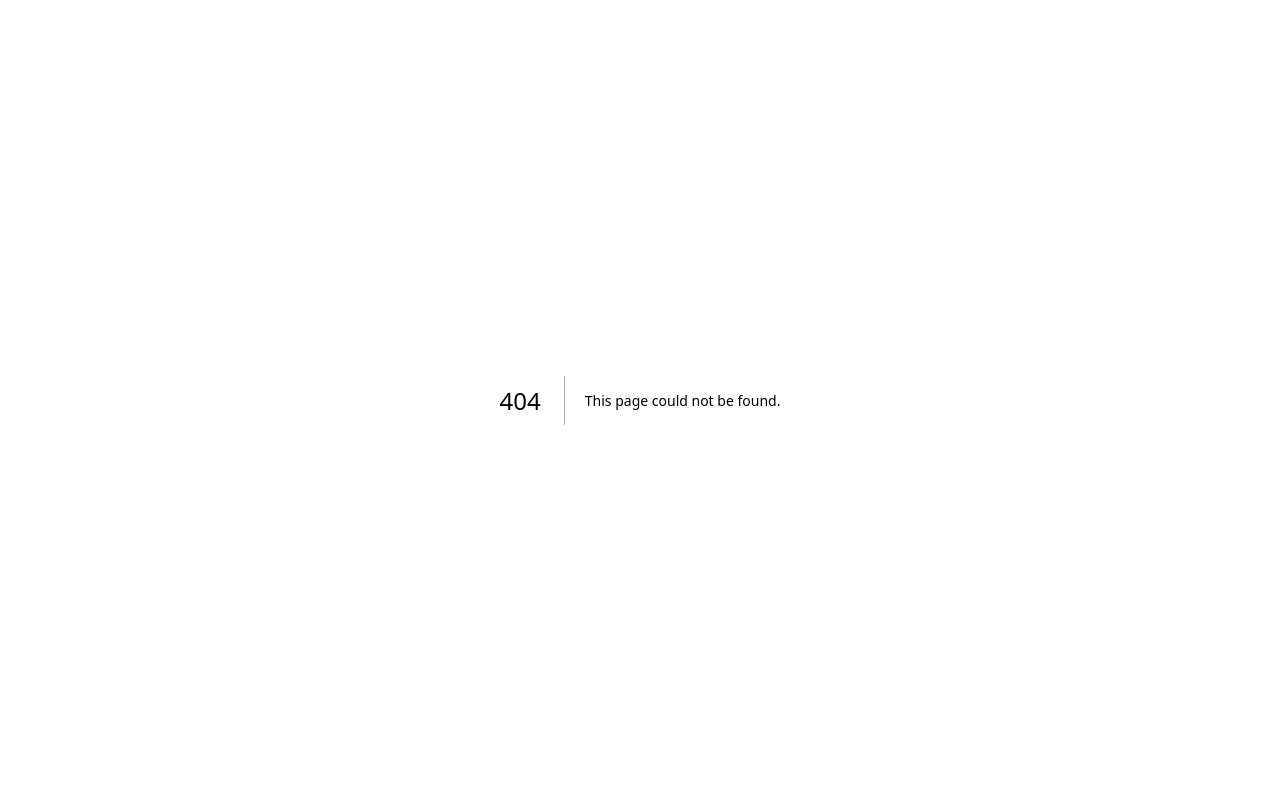
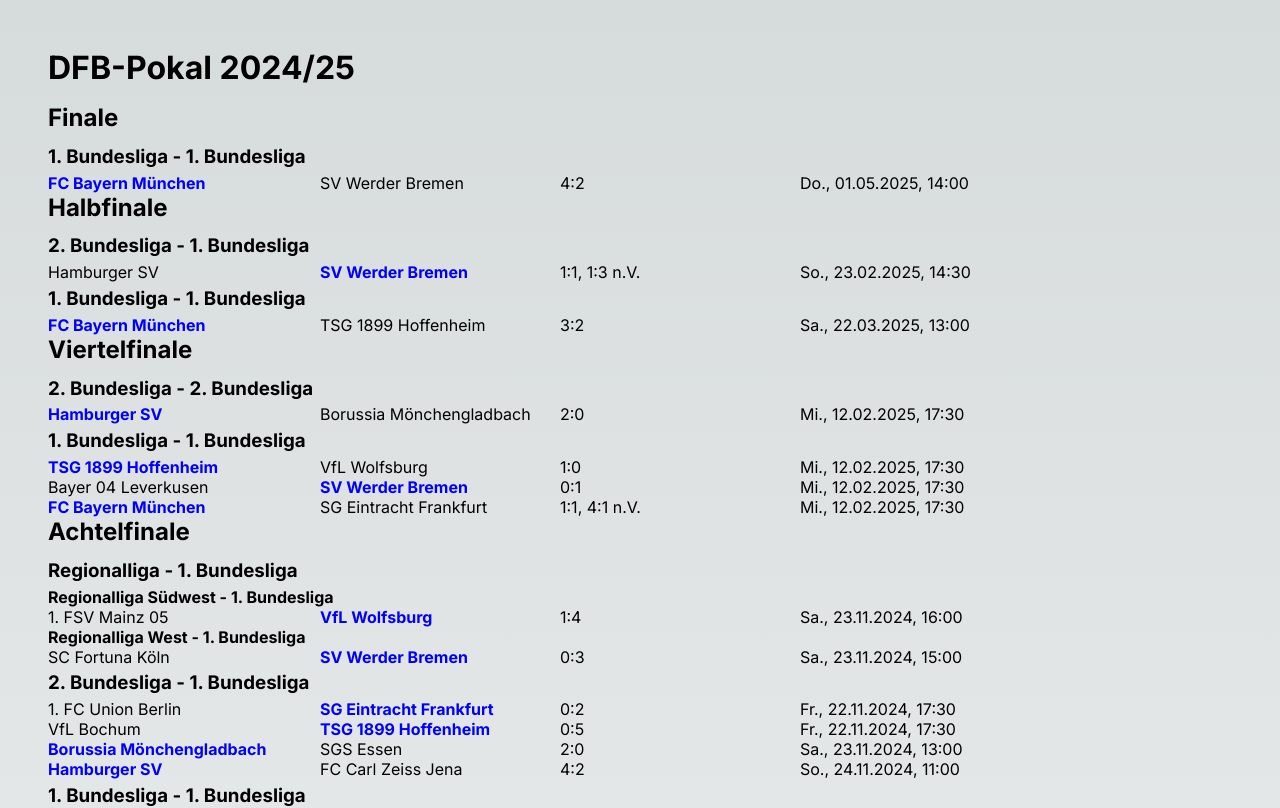
Before and after one commit to sklinkusch/dfb-pokal, a Next.js app: page /women/2024-25 in a window 1280 px wide. Before the commit this address had no page. Shown: the top 808 px of the page. Built offline with nearby package versions, Linux system fonts and the light colour scheme.

Commit message:
DFB-Pokal Women, season 2024/25: add page will all data

```diff
--- a/src/app/page.tsx
+++ b/src/app/page.tsx
@@ -27,6 +27,9 @@
           <h2 className={styles.h2}>Frauen</h2>
           <ul className={styles.ul}>
             <li>
+              <Link href="/women/2024-25" className={styles.link}>Saison 2024/25</Link>
+            </li>
+            <li>
               <Link href="/women/2023-24" className={styles.link}>Saison 2023/24</Link>
             </li>
             <li>
--- /dev/null
+++ b/src/app/women/2024-25/page.tsx
@@ -0,0 +1,176 @@
+'use client'
+import { useState, useEffect } from 'react'
+import Link from 'next/link'
+import Round from '@/components/Round'
+import styles from '@/styles/index.module.css'
+
+export default function DFBPokal_2024_25() {
+  const l1teams: { [key: string ]: string } = {
+    FCB: 'FC Bayern München',
+    WOB: 'VfL Wolfsburg',
+    SGE: 'SG Eintracht Frankfurt',
+    ESS: 'SGS Essen',
+    HOF: 'TSG 1899 Hoffenheim',
+    B04: 'Bayer 04 Leverkusen',
+    SVW: 'SV Werder Bremen',
+    RBL: 'RB Leipzig',
+    SCF: 'SC Freiburg',
+    KÖL: '1. FC Köln',
+    POT: '1. FFC Turbine Potsdam',
+    CZJ: 'FC Carl Zeiss Jena'
+  };
+  const Liga1 = Object.keys(l1teams).reduce((acc: Teams, team) => {
+    const obj = { ...acc };
+    obj[team] = { name: l1teams[team], league: '1' };
+    return obj;
+  }, {});
+  const l2teams: { [key: string ]: string } = {
+    FCN: '1. FC Nürnberg',
+    MSV: 'MSV Duisburg',
+    SVM: 'SV Meppen',
+    HSV: 'Hamburger SV',
+    AND: 'SG 99 Andernach',
+    SAN: 'SC Sand',
+    GÜT: 'FSV Gütersloh 2009',
+    MGL: 'Borussia Mönchengladbach',
+    FCI: 'FC Ingolstadt 04',
+    WEI: 'SV 67 Weinberg',
+    FCU: '1. FC Union Berlin',
+    BOC: 'VfL Bochum'
+  };
+  const Liga2 = Object.keys(l2teams).reduce((acc: Teams, team) => {
+    const obj = { ...acc };
+    obj[team] = { name: l2teams[team], league: '2' };
+    return obj;
+  }, {});
+  const l3teams: { [key: string ]: [string, string] } = {
+    HEN: ['SV Henstedt-Ulzburg', 'N'],
+    BUN: ['ATS Buntentor', 'N'],
+    STP: ['FC St. Pauli', 'N'],
+    KIE: ['Kieler MTV', 'N'],
+    BSC: ['Hertha BSC Berlin', 'NO'],
+    VBL: ['FC Viktoria 1889 Berlin', 'NO'],
+    ROS: ['FC Hansa Rostock', 'NO'],
+    FCM: ['1. FC Magdeburg', 'NO'],
+    ERF: ['Rot-Weiß Erfurt', 'NO'],
+    BIE: ['Arminia Bielefeld', 'W'],
+    FKÖ: ['SC Fortuna Köln', 'W'],
+    WAR: ['VfR Warbeyen', 'W'],
+    WME: ['DJK Wacker Mecklenbeck', 'W'],
+    M05: ['1. FSV Mainz 05', 'SW'],
+    ISS: ['TuS Issel', 'SW'],
+    SVE: ['SV Elversberg', 'SW'],
+    SIG: ['SC Siegelbach', 'SW'],
+    HEG: ['SV Hegnach', 'S'],
+    KOF: ['Kickers Offenbach', 'S'],
+    KSC: ['Karlsruher SC', 'S'],
+    VfB: ['VfB Stuttgart', 'S'],
+  };
+  const Liga3 = Object.keys(l3teams).reduce((acc: Teams, team) => {
+    const obj = { ...acc };
+    obj[team] = { name: l3teams[team][0], league: `3${l3teams[team][1]}` };
+    return obj;
+  }, {});
+  const l4teams: { [ key: string ]: [string, string] } = {
+    FOR: ['FC Forstern', 'BY'],
+    BRA: ['BSG Stahl Brandenburg', 'BB'],
+    GÖT: ['ESV RW Göttingen', 'NIO'],
+    ELS: ['SV Eintracht Leipzig-Süd', 'SN'],
+    HFV: ['Hegauer FV', 'BW'],
+  };
+  const Liga4 = Object.keys(l4teams).reduce((acc: Teams, team) => {
+    const obj = { ...acc };
+    obj[team] = { name: l4teams[team][0], league: `4${l4teams[team][1]}`};
+    return obj;
+  }, {});
+  const teams: Teams = { ...Liga1, ...Liga2, ...Liga3, ...Liga4 };
+  const getMatch = (shortHome: string, shortAway: string, date?: string, result?: string, identifier?: 1 | 2, live?: boolean) => {
+    if (teams.hasOwnProperty(shortHome) && teams.hasOwnProperty(shortAway)) {
+      const homeTeam = teams[shortHome];
+      const awayTeam = teams[shortAway];
+      const resultObject: Match = { home: homeTeam.name, homeLeague: homeTeam.league, away: awayTeam.name, awayLeague: awayTeam.league };
+      if (date) resultObject.date = date;
+      if (result) resultObject.result = result;
+      if (identifier) resultObject.identifier = identifier;
+      if (live) resultObject.live = live;
+      return resultObject;
+    }
+  }
+  const data: Data = {
+    'Finale': [
+      getMatch('FCB', 'SVW', '2025-05-01T14:00Z', '4:2', 1),
+    ],
+    'Halbfinale': [
+      getMatch('FCB', 'HOF', '2025-03-22T13:00Z', '3:2', 1),
+      getMatch('HSV', 'SVW', '2025-02-23T14:30Z', '1:1, 1:3 n.V.', 2),
+    ],
+    'Viertelfinale': [
+      getMatch('HOF', 'WOB', '2025-02-12T17:30Z', '1:0', 1),
+      getMatch('HSV', 'MGL', '2025-02-12T17:30Z', '2:0', 1),
+      getMatch('B04', 'SVW', '2025-02-12T17:30Z', '0:1', 2),
+      getMatch('FCB', 'SGE', '2025-02-12T17:30Z', '1:1, 4:1 n.V.', 1),
+    ],
+    'Achtelfinale': [
+      getMatch('B04', 'POT', '2024-11-22T17:00Z', '1:0', 1),
+      getMatch('FCU', 'SGE', '2024-11-22T17:30Z', '0:2', 2),
+      getMatch('BOC', 'HOF', '2024-11-22T17:30Z', '0:5', 2),
+      getMatch('MGL', 'ESS', '2024-11-23T13:00Z', '2:0', 1),
+      getMatch('FKÖ', 'SVW', '2024-11-23T15:00Z', '0:3', 2),
+      getMatch('M05', 'WOB', '2024-11-23T16:00Z', '1:4', 2),
+      getMatch('HSV', 'CZJ', '2024-11-24T11:00Z', '4:2', 1),
+      getMatch('SCF', 'FCB', '2024-11-24T15:00Z', '1:2', 2),
+    ],
+    '2. Hauptrunde': [
+      getMatch('BSC', 'WOB', '2024-09-06T16:30Z', '0:6', 2),
+      getMatch('MSV', 'HSV', '2024-09-07T11:00Z', '0:9', 2),
+      getMatch('SVM', 'CZJ', '2024-09-07T12:00Z', '1:1, 1:1 n.V., 2:3 i.E.', 2),
+      getMatch('KIE', 'BOC', '2024-09-07T12:00Z', '0:4', 2),
+      getMatch('FCN', 'SCF', '2024-09-07T12:00Z', '1:2', 2),
+      getMatch('M05', 'KOF', '2024-09-07T15:00Z', '3:0', 1),
+      getMatch('KSC', 'B04', '2024-09-08T10:00Z', '0:2', 2),
+      getMatch('FKÖ', 'WEI', '2024-09-08T11:00Z', '3:1', 1),
+      getMatch('SAN', 'FCB', '2024-09-08T12:00Z', '0:6', 2),
+      getMatch('MGL', 'KÖL', '2024-09-08T12:00Z', '1:1, 1:1 n.V., 8:7 i.E.', 1),
+      getMatch('BIE', 'SVW', '2024-09-08T13:00Z', '0:4', 2),
+      getMatch('VBL', 'POT', '2024-09-08T13:00Z', 'ß:2', 2),
+      getMatch('HEG', 'HOF', '2024-09-08T13:00Z', '0:7', 2),
+      getMatch('WME', 'ESS', '2024-09-08T13:30Z', '0:3', 2),
+      getMatch('FCU', 'RBL', '2024-09-08T14:00Z', '1:0', 1),
+      getMatch('ERF', 'SGE', '2024-09-11T16:30Z', '0:10', 2),
+    ],
+    '1. Hauptrunde': [
+      getMatch('BSC', 'BUN', '2024-08-17T12:00Z', '5:0', 1),
+      getMatch('FKÖ', 'ISS', '2024-08-17T12:00Z', '3:1', 1),
+      getMatch('KSC', 'SVE', '2024-08-17T13:00Z', '5:0', 1),
+      getMatch('WAR', 'WME', '2024-08-17T16:00Z', '1:1, 1:1 n.V., 3:4 i.E.', 2),
+      getMatch('ROS', 'BOC', '2024-08-18T09:00Z', '0:10', 2),
+      getMatch('SIG', 'ERF', '2024-08-18T11:30Z', '2:5', 2),
+      getMatch('STP', 'BIE', '2024-08-18T12:00Z', '0:2', 2),
+      getMatch('KOF', 'FCI', '2024-08-18T12:00Z', '3:2', 1),
+      getMatch('ELS', 'MGL', '2024-08-18T12:00Z', '0:5', 2),
+      getMatch('FOR', 'WEI', '2024-08-18T12:00Z', '0:4', 2),
+      getMatch('HFV', 'HEG', '2024-08-18T12:00Z', '0:4', 2),
+      getMatch('VfB', 'M05', '2024-08-18T12:00Z', '1:2', 2),
+      getMatch('GÖT', 'SVM', '2024-08-18T13:00Z', '1:7', 2),
+      getMatch('HEN', 'VBL', '2024-08-18T13:00Z', '1:4', 2),
+      getMatch('FCM', 'HSV', '2024-08-18T13:00Z', '0:2', 2),
+      getMatch('AND', 'SAN', '2024-08-18T13:00Z', '1:2', 2),
+      getMatch('BRA', 'KIE', '2024-08-18T13:00Z', '1:5', 2),
+      getMatch('GÜT', 'FCU', '2024-08-20T16:30Z', '2:2, 2:2 n.V., 2:4 i.E.', 2)
+    ]
+  }
+  return (
+    <main className={styles.main}>
+      <h1 className={styles.h1}>DFB-Pokal 2024/25</h1>
+      <Round matches={data.Finale} title="Finale" type="f" />
+      <Round matches={data.Halbfinale} title="Halbfinale" type="f" />
+      <Round matches={data.Viertelfinale} title="Viertelfinale" type="f" />
+      <Round matches={data.Achtelfinale} title="Achtelfinale" type="f" />
+      <Round matches={data['2. Hauptrunde']} title="2. Hauptrunde" type='f' />
+      <Round matches={data['1. Hauptrunde']} title="1. Hauptrunde" type="f" />
+      <div className={styles.linkContainer}>
+        <Link href="/" className={styles.link}>Zur Hauptseite</Link>
+      </div>
+    </main>
+  )
+}
```
